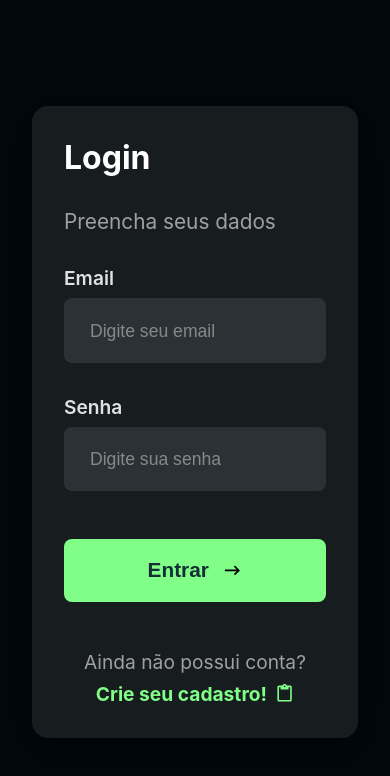
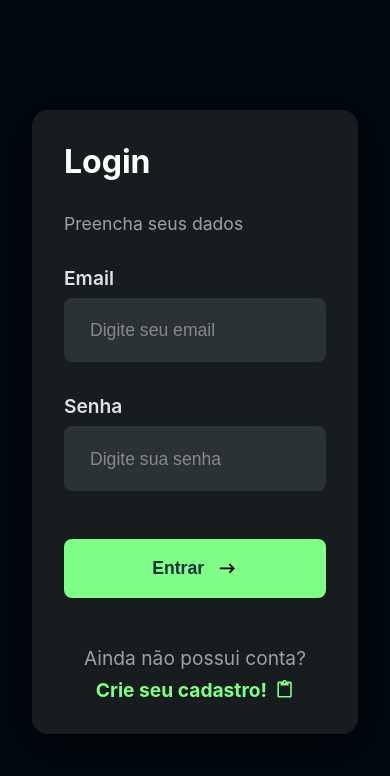
Before and after one commit to danielcoosta1/CodeConnect, a React (Vite) app: page /login in a window 390 px wide. Shown: the top 776 px of the page. Built offline with nearby package versions, Linux system fonts and the light colour scheme.

Commit message:
Adicionando a padronizaçao com o breakpoint

```diff
--- a/src/pages/Login/style.js
+++ b/src/pages/Login/style.js
@@ -1,5 +1,6 @@
 import { Link } from "react-router-dom";
 import styled from "styled-components";
+import { device } from "../../styles/breakpoints";
 
 export const ContainerWrapper = styled.main`
   width: 100vw;
@@ -19,12 +20,14 @@ export const ContainerContent = styled.section`
   background-color: #171d1f;
   border-radius: 16px; // Um pouco de arredondamento fica mais moderno
   overflow: hidden; // Para a imagem não vazar as bordas arredondadas
-  box-shadow: 0 10px 40px rgba(0,0,0,0.5); // Sombra para destacar do fundo
+  box-shadow: 0 10px 40px rgba(0, 0, 0, 0.5); // Sombra para destacar do fundo
 
   // RESPONSIVIDADE
-  @media (max-width: 900px) {
-    flex-direction: column; // Em tablets/celulares, vira coluna
-    max-width: 600px; // Limita a largura quando estiver em coluna
+  /* RESPONSIVIDADE PADRONIZADA */
+  /* Abaixo de 1280px (Laptops peq/Tablets), vira coluna para não espremer */
+  @media ${device.tablet} {
+    flex-direction: column;
+    max-width: 37.5rem; /* ~600px - Largura confortável para coluna única */
   }
 `;
 
@@ -43,7 +46,8 @@ export const ContainerImg = styled.div`
   }
 
   // Some com a imagem em telas menores para focar no login
-  @media (max-width: 900px) {
+  /* Some com a imagem no Tablet/Mobile para focar no login */
+  @media ${device.tablet} {
     display: none;
   }
 `;
@@ -68,15 +72,16 @@ export const ContainerForm = styled.div`
     color: #a0a0a0;
   }
 
-  // Ajustes para Tablet/Mobile
-  @media (max-width: 1024px) {
-    padding: 3rem;
-    h1 { font-size: 2.5rem; }
-  }
+  /* Ajustes para Mobile */
+  @media ${device.mobile} {
+    padding: 2rem;
 
-  @media (max-width: 480px) {
-    padding: 2rem;
-    h1 { font-size: 2rem; }
+    h1 {
+      font-size: 2rem;
+    }
+    p {
+      font-size: 1.1rem;
+    }
   }
 `;
 
@@ -133,11 +138,13 @@ export const Button = styled.button`
   font-weight: 800;
   font-size: 1.3rem;
   cursor: pointer;
-  transition: transform 0.2s, background-color 0.2s;
+  transition:
+    transform 0.2s,
+    background-color 0.2s;
   margin-top: 1rem;
 
-  p{
-    color: #132E35;
+  p {
+    color: #132e35;
   }
 
   &:hover {
```
